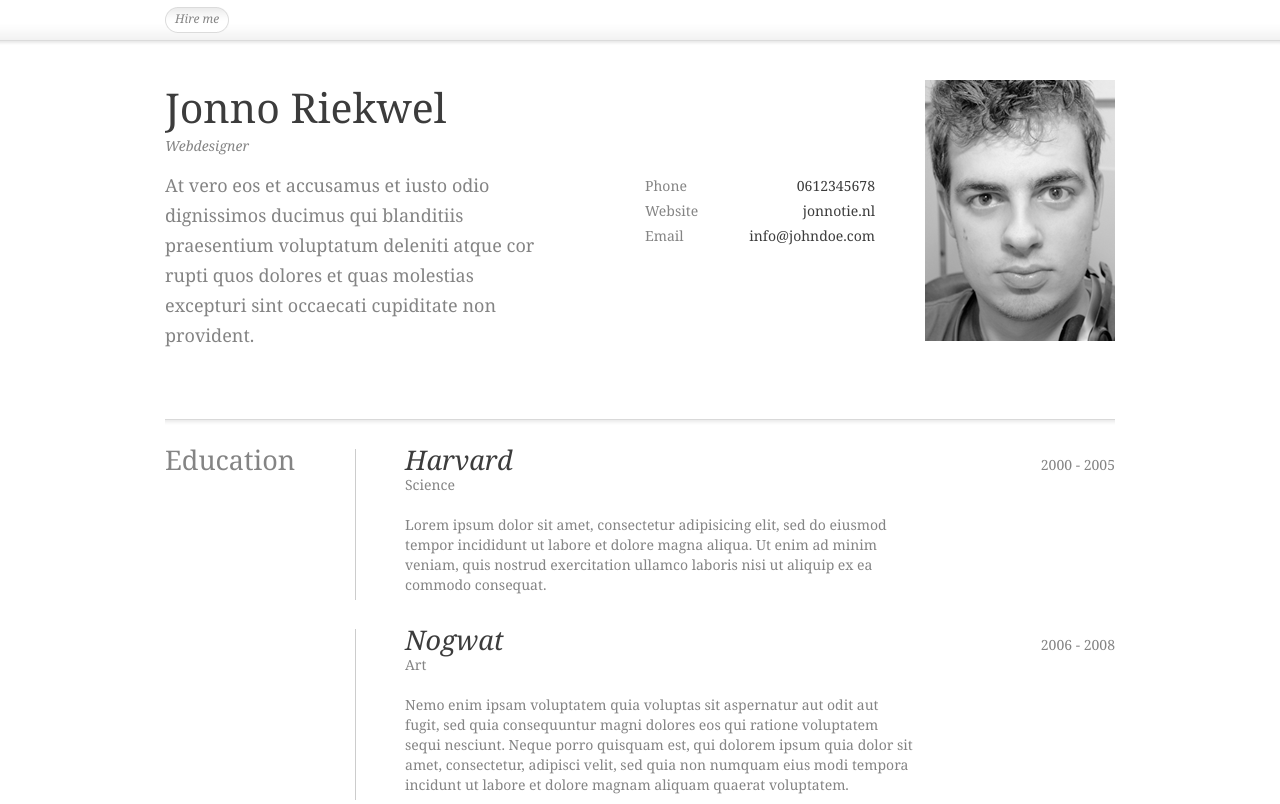
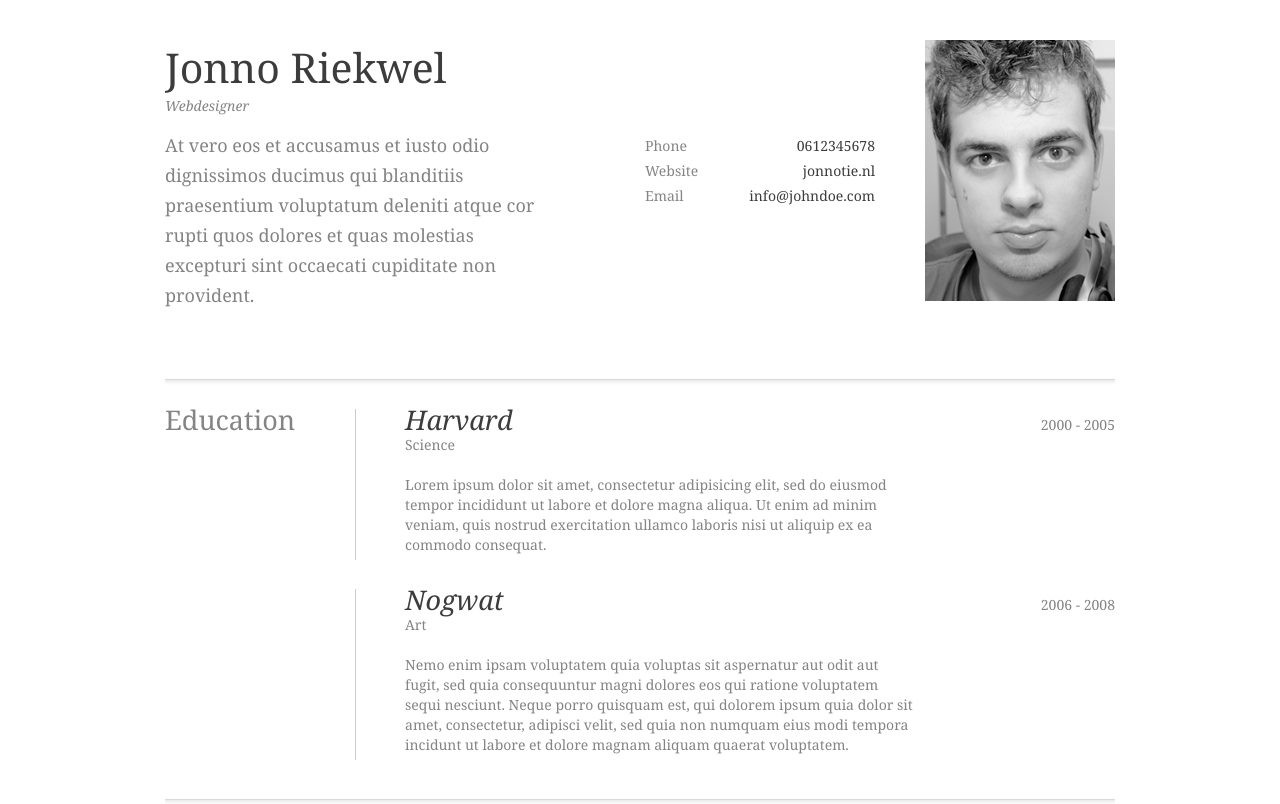
Before and after one commit to OptimusCrime/optimuscrime-cv, a plain HTML site: page index.html in a window 1280 px wide. Shown: the top 804 px of the page. Drawn offline with nearby package versions, Linux system fonts and the light colour scheme.

Commit message:
Reindented everything and made some small changes

```diff
--- a/css/main.css
+++ b/css/main.css
@@ -59,67 +59,12 @@ a:link:hover, a:visited:hover {
 
 /* @end */
 
-/* @group header */
-
-#header {
-  height: 50px;
-  background-image: url(../images/header.png);
-  line-height: 38px;
-  position: fixed;
-  top: 0;
-  left: 0;
-  width: 100%;
-  z-index: 1;
-}
-
-#header ul {
-  width: 950px;
-  margin: 0 auto;
-  padding: 7px 0 0;
-  list-style-type: none;
-  overflow: hidden;
-}
-
-#header ul li {
-  display: inline;
-  margin-right: 10px;
-  float: left;
-}
-
-#header ul li a {
-  line-height: 24px;
-  font-size: 12px;
-  font-style: italic;
-  background: url(../images/header-right.png) right 0;
-  float: left;
-  color: #848484;
-  -webkit-transition: opacity 0.2s linear;
-  -moz-transition: opacity 0.2s linear;
-}
-
-#header ul li a:hover {
-  text-decoration: none;
-  opacity: 0.5;
-}
-
-#header ul li a span {
-  display: block;
-  height: 26px;
-  float: left;
-  background: url(../images/header-left.png) no-repeat;
-  padding-left: 10px;
-  padding-right: 10px;
-}
-
-
-
-/* @end */
 
 /* @group about */
 
 #about {
     width: 950px;
-  padding: 80px 0 59px;
+    padding: 40px 0 59px;
     margin: 0 auto;
     background: url(../images/line.png) repeat-x 0 bottom;
     overflow: hidden;
@@ -289,19 +234,3 @@ body.small .section {
 body.small .section .item {
     width: 510px;
 }
-
-
-
-/* @end */
-
-/* @group footer */
-
-#footer {
-  text-align: center;
-  padding-top: 10px;
-  padding-bottom: 10px;
-}
-
-
-
-/* @end */
--- a/index.html
+++ b/index.html
@@ -1,20 +1,13 @@
-<!DOCTYPE html PUBLIC "-//W3C//DTD XHTML 1.0 Transitional//EN" "http://www.w3.org/TR/xhtml1/DTD/xhtml1-transitional.dtd">
-<html xmlns="http://www.w3.org/1999/xhtml" xml:lang="en">
+<!DOCTYPE html>
+<html>
 <head>
-  <meta http-equiv="Content-Type" content="text/html;charset=UTF-8" />
-  <title>Jonno Riekwel</title>
-
+    <meta content="text/html; charset=utf-8" http-equiv="Content-Type" />
+    <title>Thomas Gautvedt :: Curriculum Vitae</title>
     <link rel="stylesheet" type="text/css" media="screen" href="css/main.css" />
-
     <script src="http://ajax.googleapis.com/ajax/libs/jquery/1.3.2/jquery.min.js" type="text/javascript"></script>
     <script src="js/functions.js" type="text/javascript"></script>
 </head>
 <body>
-  <div id="header">
-    <ul>
-      <li><a href="#"><span>Hire me</span></a></li>
-    </ul>
-  </div>
     <div id="about">
         <div id="story">
             <h1>Jonno Riekwel</h1>
@@ -87,9 +80,5 @@
             </div>
         </div>
     </div>
-  <div id="footer">
-    <p>Design by <a href="http://jonnotie.nl/">Jonnotie</a></p>
-    <!-- Don't remove this link. Respect the designer. If you want to remove it, shoot me an email me@jonnotie.nl -->
-  </div>
 </body>
 </html>
```
Lines whose indentation alone changed are shown as unchanged.
